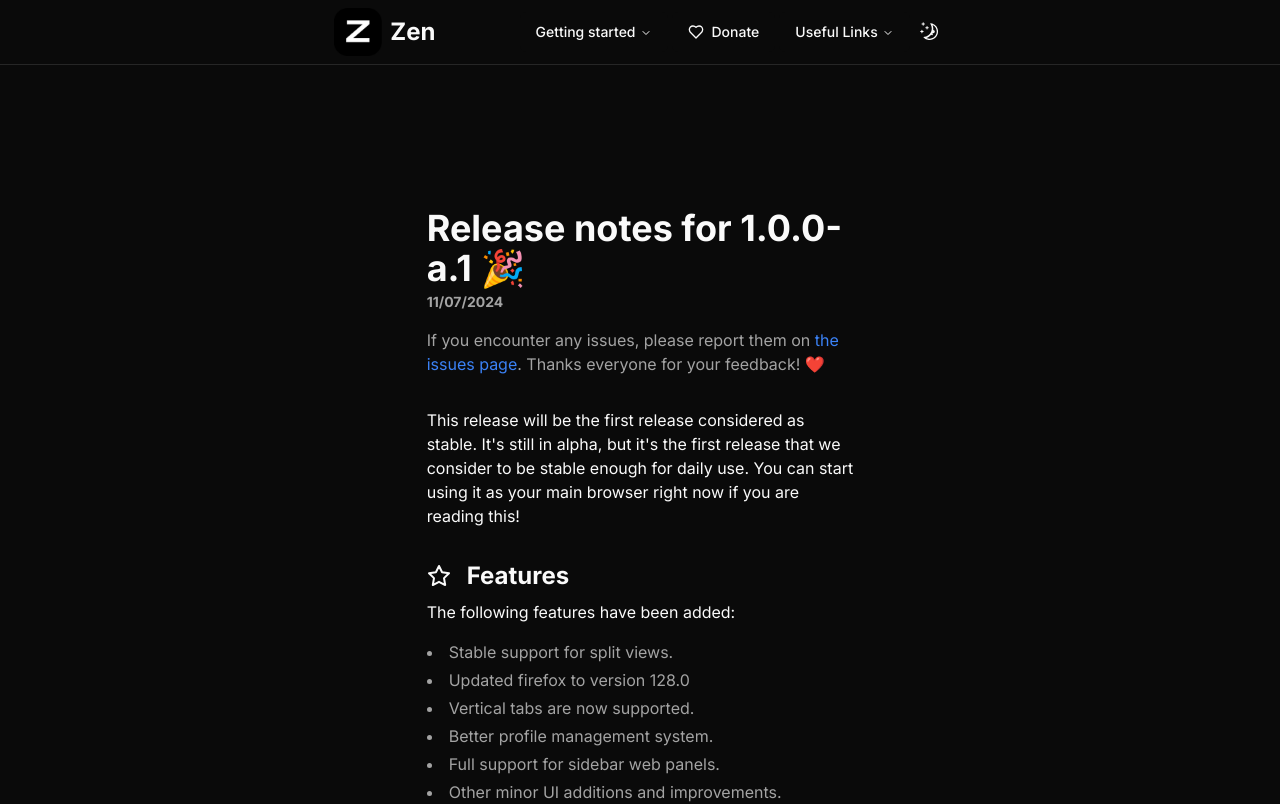
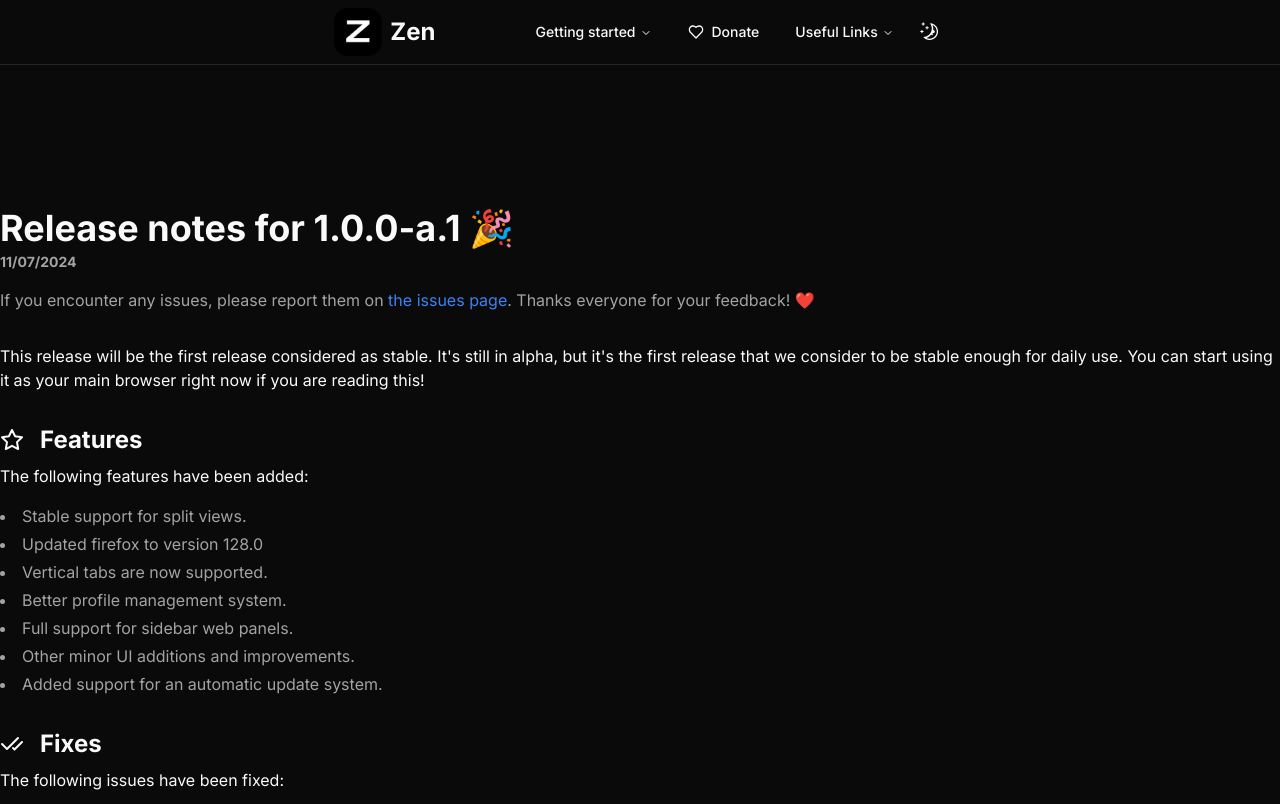
Before and after one commit to zen-browser/www, a Next.js app: page /release-notes/1.0.0-a.1 in a window 1280 px wide. Shown: the top 804 px of the page. Built offline with nearby package versions, Linux system fonts and the light colour scheme.

Commit message:
refactor: Update release note component to render extra content as HTML

```diff
--- a/src/components/release-note.tsx
+++ b/src/components/release-note.tsx
@@ -6,7 +6,7 @@
 export default function ReleaseNoteElement({ data }: { data: ReleaseNote }) {
   return (
     <div className="flex flex-col mt-52 mb-24">
-      <div className="mx-auto w-full px-10 md:px-0 md:w-1/2 lg:w-1/3">
+      <div className="mx-auto w-full px-10 md:px-0 md:w-1/2 lg:w-full">
         <h1 className="text-4xl font-bold">Release notes for {data.version} 🎉</h1>
         <p className="text-sm mt-1 font-bold text-muted-foreground">{data.date}</p>
         <p className="text-md mt-4 text-muted-foreground">
```
